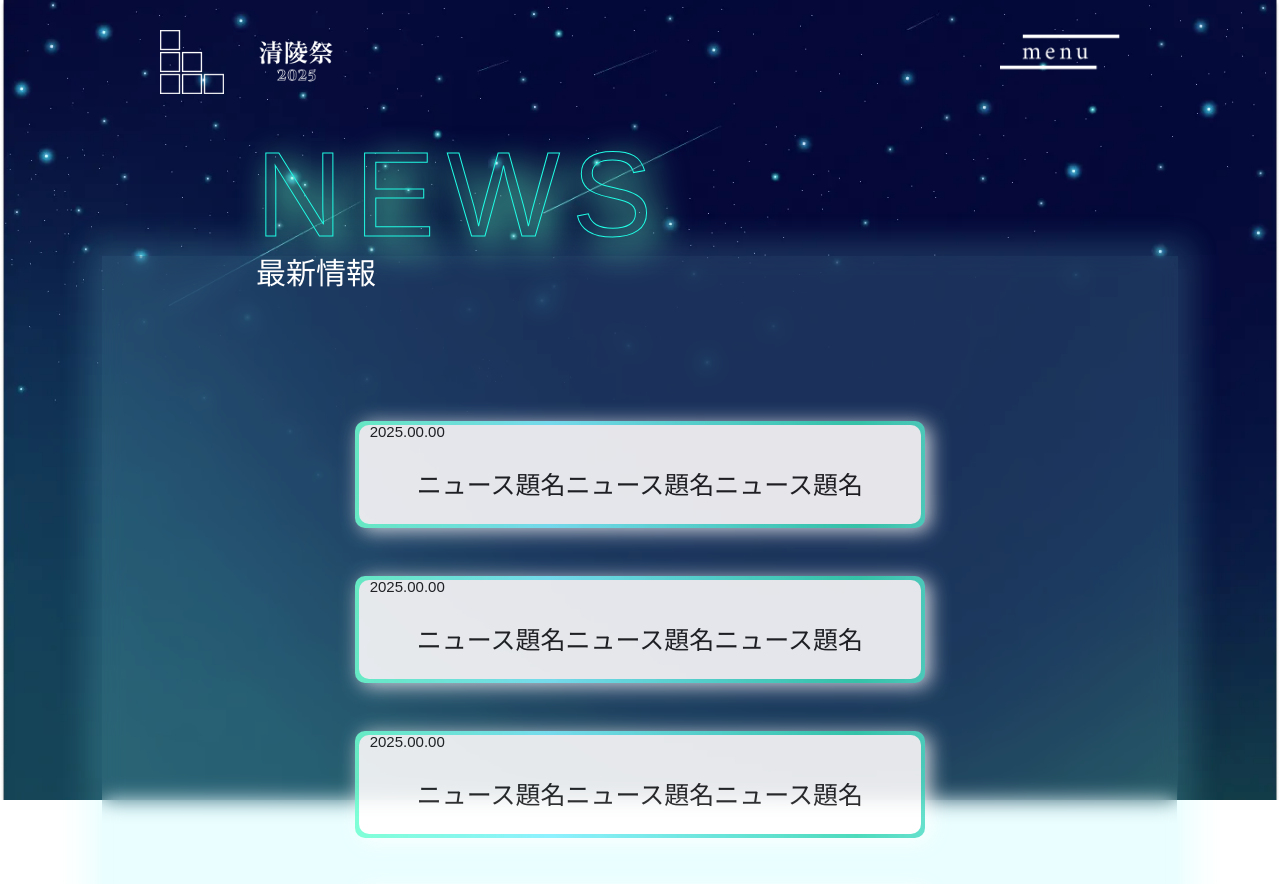
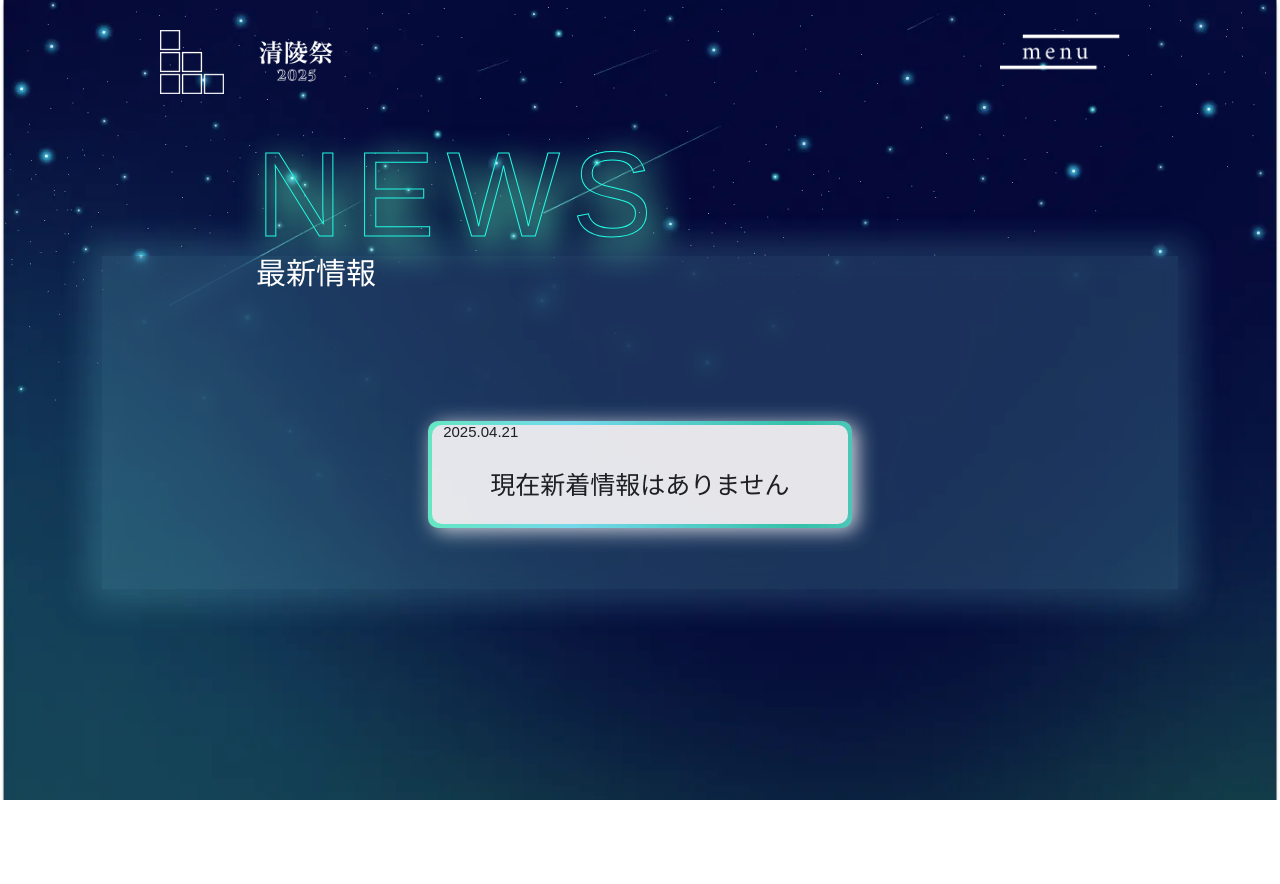
Before and after one commit to ynufes-tech/ynufes-seiryo25, a Nuxt app: page /news in a window 1280 px wide. Shown: the top 884 px of the page. After the commit the page ends 800 px from the top, so only its background shows below. Built offline with nearby package versions, Linux system fonts and the light colour scheme; a web font is replaced by a local one.

Commit message:
仮メッセージ非表示

```diff
--- a/pages/news/index.vue
+++ b/pages/news/index.vue
@@ -12,7 +12,7 @@ useHead({
             <PageTitle :title="'NEWS'" :sub-title="'最新情報'" />
             <div class="box">
                 <div class="pops">
-                    <ColorButton
+                    <!-- <ColorButton
                         date="2025.00.00"
                         text="ニュース題名ニュース題名ニュース題名"
                         link="/latest-info"
@@ -29,11 +29,10 @@ useHead({
                         text="ニュース題名ニュース題名ニュース題名"
                         link="/latest-info"
                         class="news-title"
-                    />
+                    /> -->
                     <ColorButton
-                        date="2025.00.00"
-                        text="ニュース題名ニュース題名ニュース題名"
-                        link="/latest-info"
+                        date="2025.04.21"
+                        text="現在新着情報はありません"
                         class="news-title"
                     />
                 </div>
```
